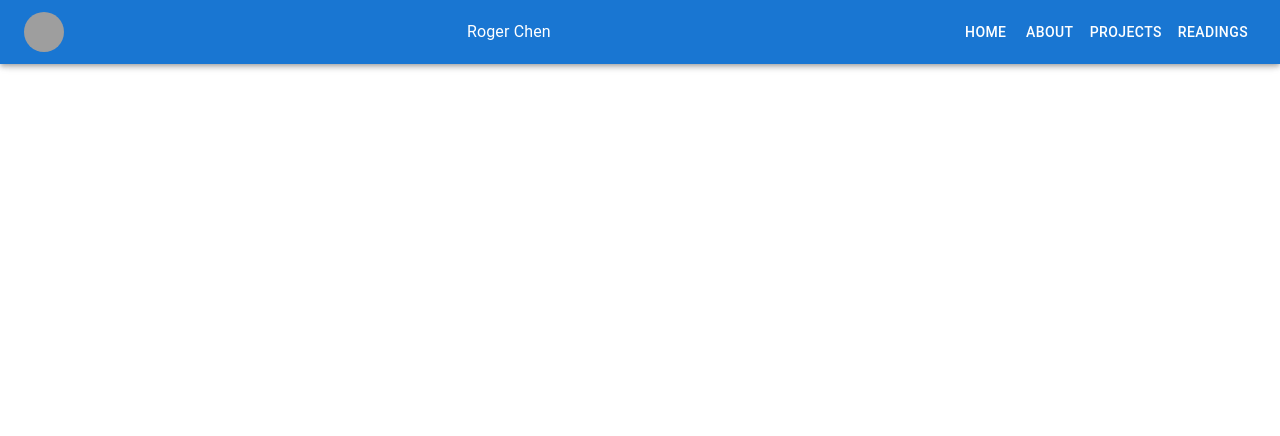
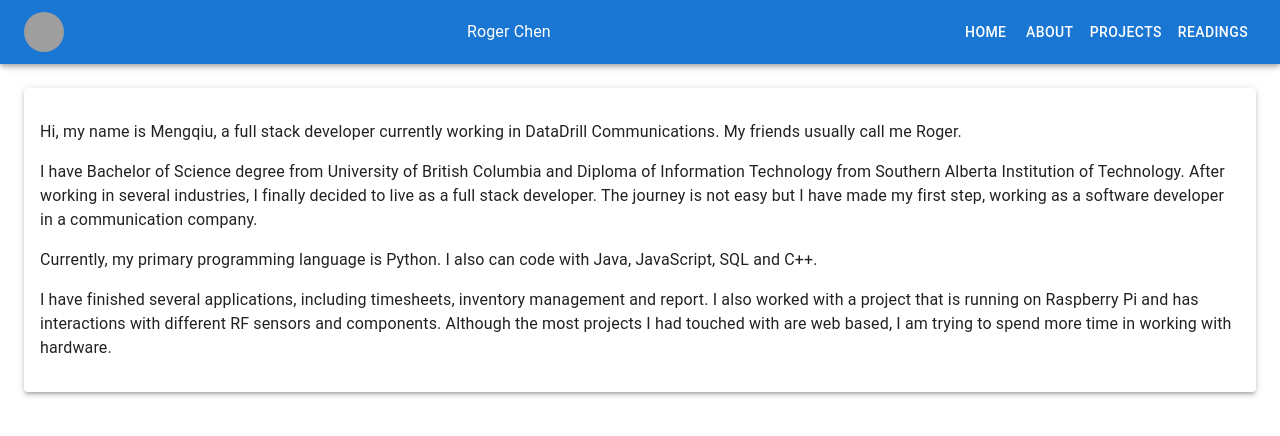
Before and after one commit to roger-mengqiu-chen/blog, a Next.js app: page /about in a window 1280 px wide. Shown: the top 436 px of the page. Built offline with nearby package versions, Linux system fonts and the light colour scheme; grey boxes are pictures that could not be loaded.

Commit message:
created about page

```diff
--- a/src/app/about/page.tsx
+++ b/src/app/about/page.tsx
@@ -1,6 +1,19 @@
+import { Paper, Toolbar } from "@mui/material";
+import styles from '@/app/about/page.module.css';
+
 const AboutPage = () => {
 	return(
 		<>
+			<Toolbar />
+			<Paper elevation={3} className={styles.about}>
+				<p>Hi, my name is Mengqiu, a full stack developer currently working in DataDrill Communications. My friends usually call me Roger.</p>
+
+				<p>I have Bachelor of Science degree from University of British Columbia and Diploma of Information Technology from Southern Alberta Institution of Technology. After working in several industries, I finally decided to live as a full stack developer. The journey is not easy but I have made my first step, working as a software developer in a communication company.</p>
+
+				<p>Currently, my primary programming language is Python. I also can code with Java, JavaScript, SQL and C++.</p>
+
+				<p>I have finished several applications, including timesheets, inventory management and report. I also worked with a project that is running on Raspberry Pi and has interactions with different RF sensors and components. Although the most projects I had touched with are web based, I am trying to spend more time in working with hardware.</p>
+			</Paper>
 		</>
 	)
 }
```
